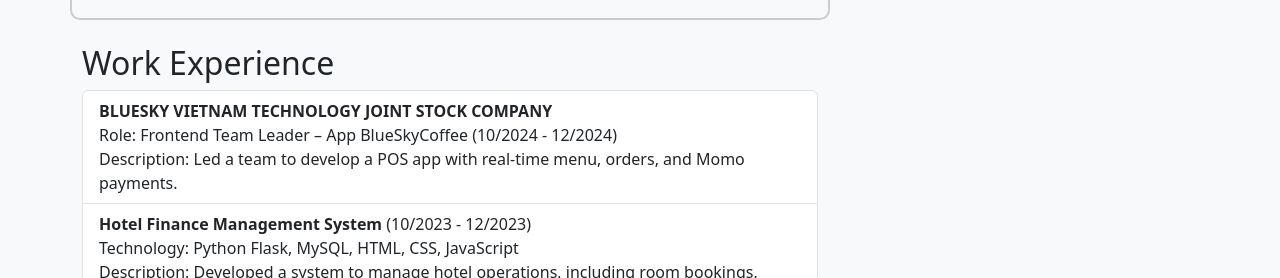
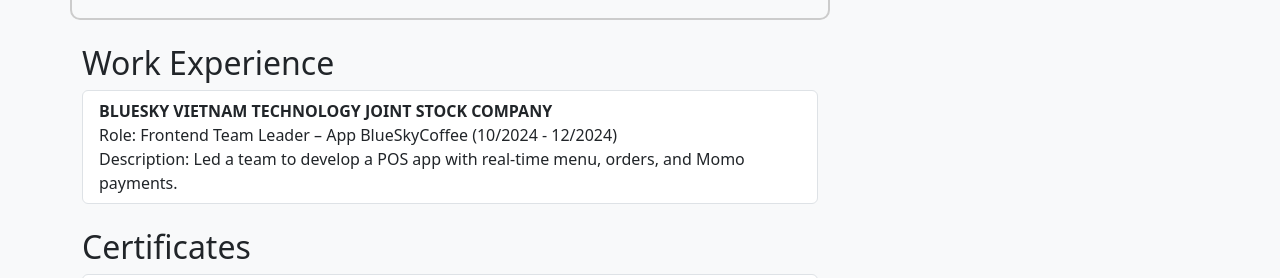
Before and after one commit to jencodoo/profile_jen, a plain HTML site: page index.html in a window 1280 px wide. Shown: the part 1253-1531 px from the top of the page. Drawn offline with nearby package versions, Linux system fonts and the light colour scheme.

Commit message:
Update index.html

```diff
--- a/index.html
+++ b/index.html
@@ -175,11 +175,6 @@
                 Role: Frontend Team Leader – App BlueSkyCoffee (10/2024 - 12/2024)<br>
                 Description: Led a team to develop a POS app with real-time menu, orders, and Momo payments.
               </li>
-              <li class="list-group-item">
-                <strong>Hotel Finance Management System</strong> (10/2023 - 12/2023)<br>
-                Technology: Python Flask, MySQL, HTML, CSS, JavaScript<br>
-                Description: Developed a system to manage hotel operations, including room bookings, check-ins, and check-outs.
-              </li>
             </ul>
           </section>
 
```
